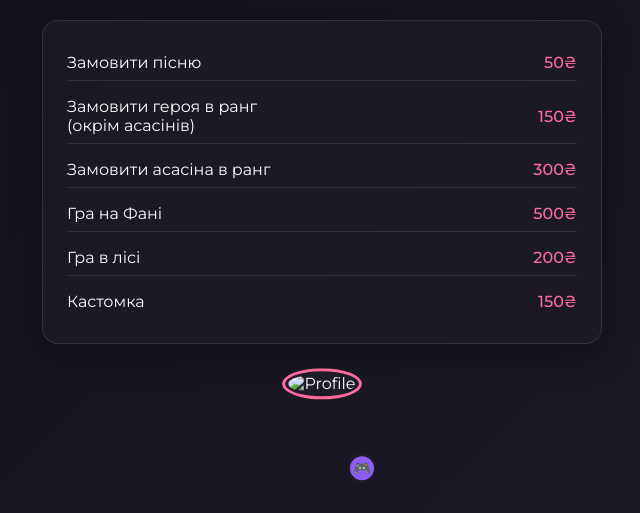
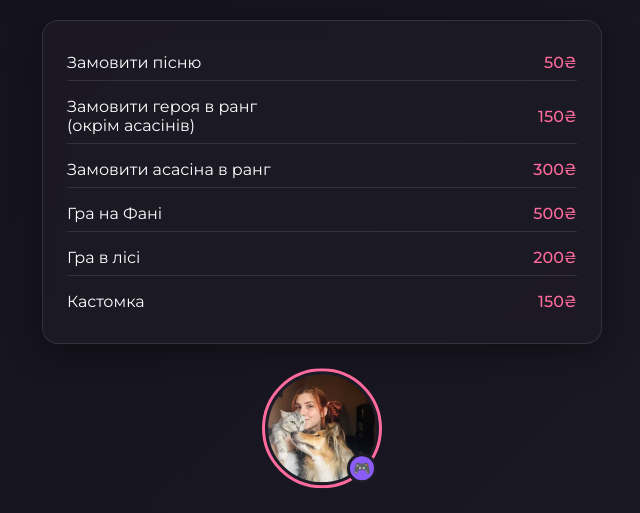
Before and after one commit to pavlenkoa/mibuchi, a plain HTML site: page index.html in a window 1280 px wide. Shown: the top 513 px of the page, without its empty margins (318-958 px from the left). Drawn offline with Linux system fonts and the light colour scheme.

Commit message:
Update index.html

```diff
--- a/index.html
+++ b/index.html
@@ -217,7 +217,7 @@
 
         <div class="profile-section">
             <div class="profile-pic-container floating">
-                <img src="/api/placeholder/120/120" alt="Profile" class="profile-pic">
+                <img src="/mibuchi/profile.jpg" alt="Profile" class="profile-pic">
                 <div class="profile-status">🎮</div>
             </div>
             <div class="profile-name">Mibuchi</div>
```
